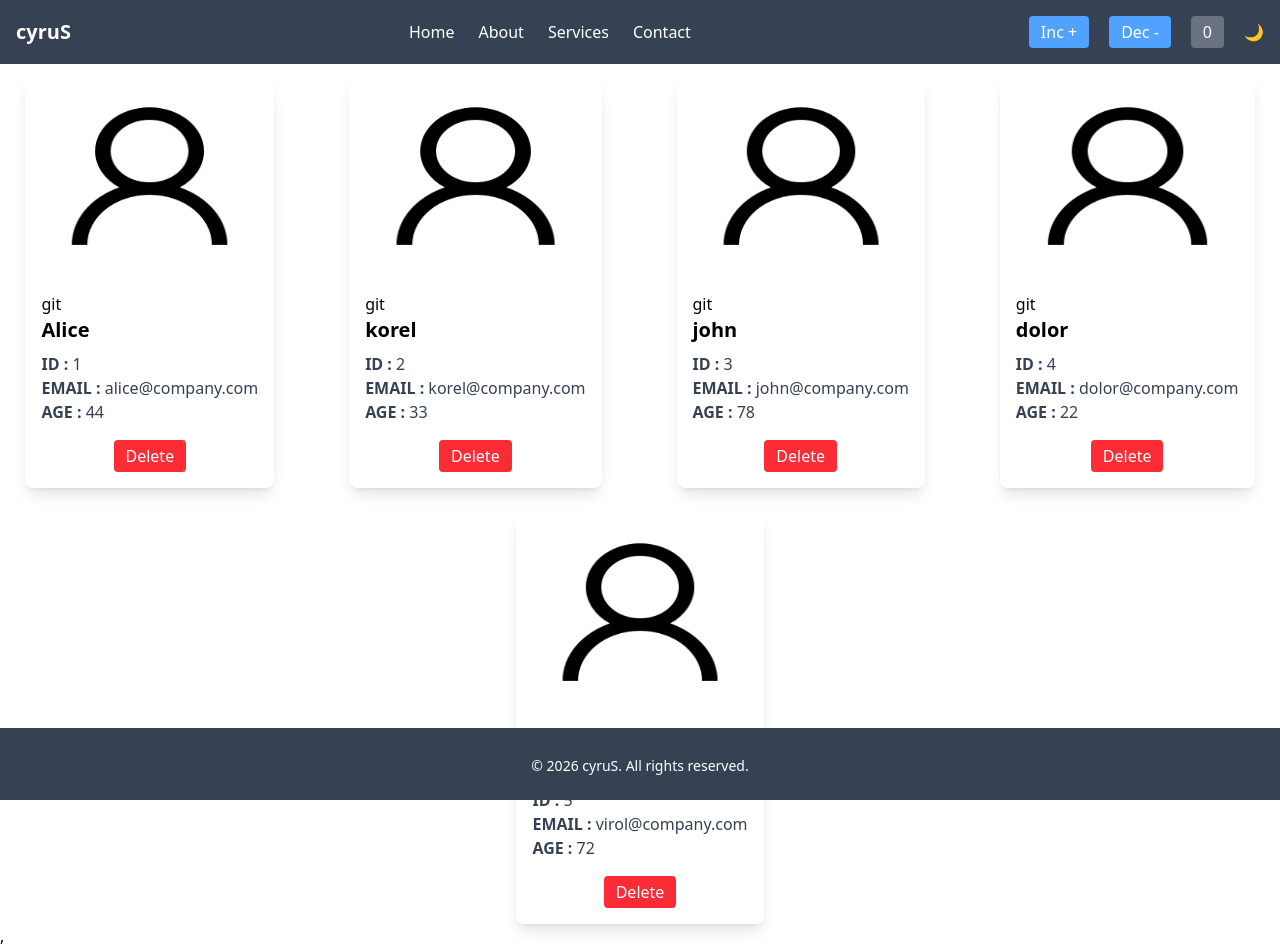
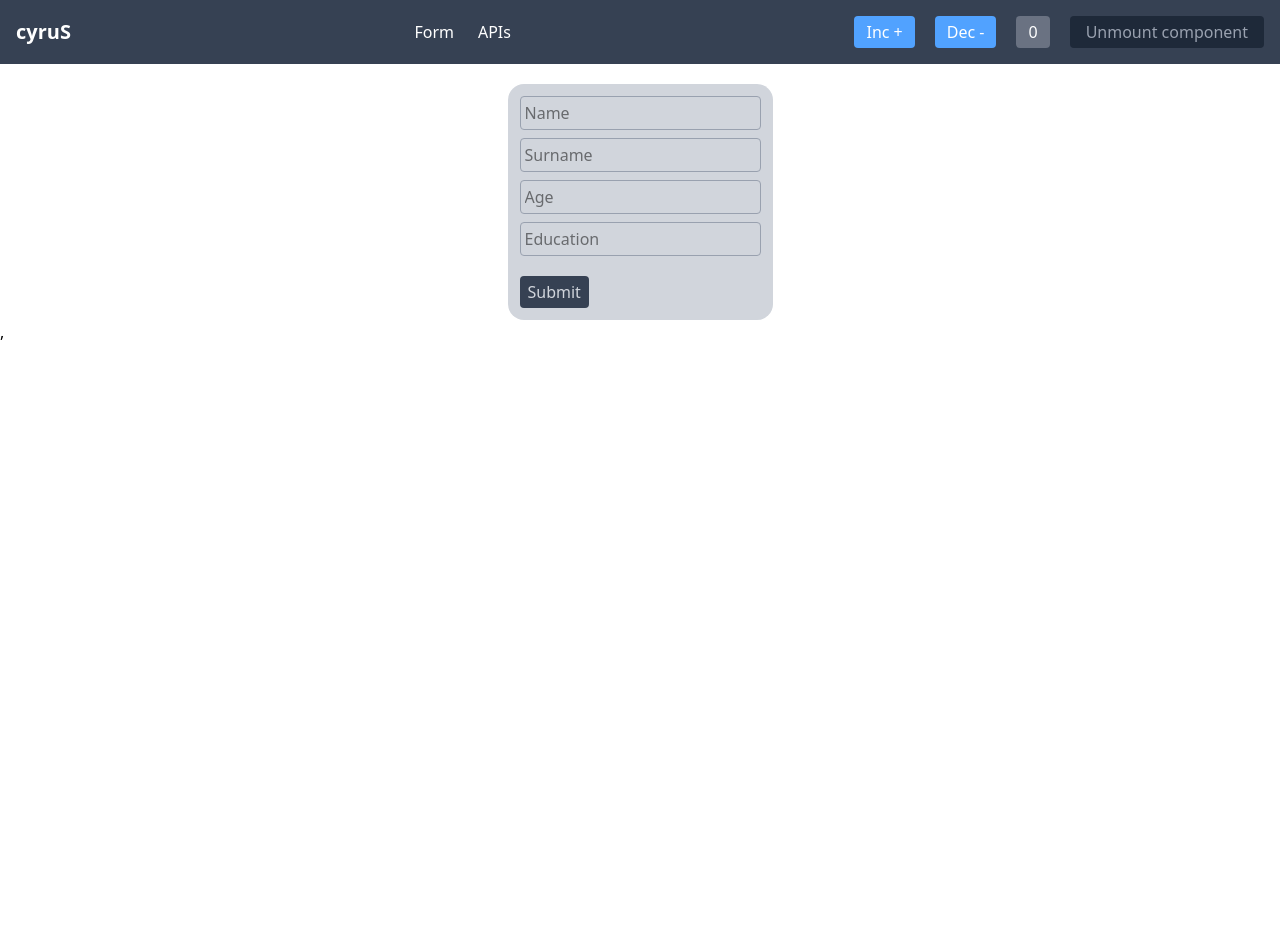
Before and after one commit to meetjethva1001/reactJs, a React (Vite) app: page /form in a window 1280 px wide. After the commit the page ends 800 px from the top, so only its background shows below. Built offline with nearby package versions, Linux system fonts and the light colour scheme.

Commit message:
implement api fetching using fetch

```diff
--- a/src/App.tsx
+++ b/src/App.tsx
@@ -4,59 +4,69 @@ import Footer from "./components/Footer"
 import Navbar from "./components/Navbar"
 import Cards from "./components/Cards"
 import { useState } from "react"
+import CleanUp from "./hooks/CleanUp"
+import Forms from "./components/Forms"
+import { Routes, Route } from 'react-router-dom'
+import APIs from "./components/APIs"
+import Loader from "./components/Loader"
 
 function App() {
   interface User {
-    id : number |null,
+    id: number | null,
     name: string | null,
     email: string | null,
     age: number | null
   }
   let userObj: User[] = [
     {
-      id:1,
+      id: 1,
       name: 'Alice',
       email: 'alice@company.com',
       age: 44
     },
     {
-      id:2,
+      id: 2,
       name: 'korel',
       email: 'korel@company.com',
       age: 33
     },
     {
-      id:3,
+      id: 3,
       name: 'john',
       email: 'john@company.com',
       age: 78
     },
     {
-      id:4,
+      id: 4,
       name: 'dolor',
       email: 'dolor@company.com',
       age: 22
     },
     {
-      id:5,
+      id: 5,
       name: 'virol',
       email: 'virol@company.com',
       age: 72
     }
   ]
   const [item, setItem] = useState(userObj)
+  const [isTrue, setIsTrue] = useState(true)
 
   function deleteHandle(id: number | null): void {
-    console.log("hit",id)
+    console.log("hit", id)
     let updatedUsers = item.filter(items => items.id !== id);
     setItem(updatedUsers);
+  }
+  function unMountingComponent() {
+    setIsTrue(false)
   }
 
   return (
     <>
-      <Navbar />
-      <div className="flex justify-around mt-3 flex-wrap gap-6">
-        {item?.map((users, index) => <Cards
+      <Navbar onClickUnmount={unMountingComponent} />
+      <Routes>
+        <Route path="/" element={<div className="flex justify-around mt-3 flex-wrap gap-6">
+          {isTrue && item?.map((users, index) => <Cards
             key={index}
             id={users.id}
             name={users.name}
@@ -65,8 +75,17 @@ function App() {
             onDelete={deleteHandle}
           />
           )}
-      </div>
-      <Footer />
+        </div>} />
+        <Route path="/form" element={<Forms />} />
+        <Route path="/apis" element={<APIs/>}/>
+        <Route path="/loader" element={<Loader/>}/>
+      </Routes>
+
+
+      {/* <CleanUp/> */}
+
+
+      {/* <Footer /> */}
     </>
   )
 }
--- /dev/null
+++ b/src/components/APIs.tsx
@@ -0,0 +1,55 @@
+import { useEffect, useState } from "react"
+import Loader from "./Loader";
+
+export default function APIs() {
+    const [users, setUsers] = useState([])
+    const [recive , setReceive] = useState(true);
+
+    async function getApiData() {
+        const response = await fetch('https://jsonplaceholder.typicode.com/users')
+        if (!response.ok) throw new Error
+        let res = await response.json()
+        setUsers(res)
+        setReceive(false)
+    }
+    useEffect(() => {
+        getApiData()
+    }, [])
+
+
+    return (
+        <>
+            <div className="flex justify-around items-center min-h-screen flex-wrap gap-6 mt-6">
+                {
+                    recive ? <Loader/> :
+                    users.length <= 0 ? 'No users Found!!' : users?.map((user : any, index : number)   => {
+                        return (
+
+                            <div key={index} className="bg-white shadow-lg rounded-2xl p-5 w-80">
+
+                                <img
+                                    src="/src/assets/user.png"
+                                    alt="card"
+                                    className="rounded-xl mb-2 w-32 mx-auto"
+                                />
+
+                                <h2 className="text-xl font-bold mb-2">{user?.name}</h2>
+
+                                <p className="text-gray-600 mb-4">
+                                   <strong>Email : </strong>{user?.email} <br />
+                                   <strong>Phone :</strong>{user?.phone}
+                                </p>
+
+                                {/* <button className="bg-blue-500 text-white px-4 py-2 rounded-lg hover:bg-blue-600 transition">
+                                    Read More
+                                </button> */}
+
+                            </div>
+                        )
+                    })
+                }
+
+            </div>
+        </>
+    )
+}
--- a/src/components/Cards.tsx
+++ b/src/components/Cards.tsx
@@ -18,7 +18,7 @@ export default function Cards({ id , name, email, age, onDelete }: CardProps) {
         />
       </div>
 
-      <div className="p-4">git
+      <div className="p-4">
         <h2 className="text-xl font-bold mb-2">{name}</h2>
 
         <p className="text-gray-700 mb-4">
--- /dev/null
+++ b/src/components/Forms.tsx
@@ -0,0 +1,87 @@
+import { useState } from "react";
+
+export default function Forms() {
+  const [formData, setFormData] = useState({
+    name: "",
+    surname: "",
+    age: "",
+    education: ""
+  });
+
+  const [submittedData, setSubmittedData] = useState<any>(null);
+
+  function handleChange(e : any ) {
+    const { name, value } = e.target;
+    setFormData((prev) => ({
+      ...prev,
+      [name]: value
+    }));
+  }
+
+  function handleSubmit(e:any ) {
+    e.preventDefault();
+    setSubmittedData(formData);
+    setFormData({ name: "", surname: "", age: "", education: "" });
+  }
+
+  return (
+    <div className="flex flex-col items-center justify-center w-full mt-5">
+      <form
+        className="bg-gray-300 p-3 rounded-2xl"
+        onSubmit={handleSubmit}
+      >
+        <input
+          type="text"
+          name="name"
+          placeholder="Name"
+          className="border border-gray-400 rounded p-1 mb-2"
+          onChange={handleChange}
+          value={formData.name}
+        />
+        <br />
+        <input
+          type="text"
+          name="surname"
+          placeholder="Surname"
+          className="border border-gray-400 rounded p-1 mb-2"
+          onChange={handleChange}
+          value={formData.surname}
+        />
+        <br />
+        <input
+          type="text"
+          name="age"
+          placeholder="Age"
+          className="border border-gray-400 rounded p-1 mb-2"
+          onChange={handleChange}
+          value={formData.age}
+        />
+        <br />
+        <input
+          type="text"
+          name="education"
+          placeholder="Education"
+          className="border border-gray-400 rounded p-1 mb-2"
+          onChange={handleChange}
+          value={formData.education}
+        />
+        <br />
+        <input
+          type="submit"
+          value="Submit"
+          className="bg-gray-700 text-gray-300 px-2 py-1 rounded mt-3 mx-auto cursor-pointer"
+        />
+      </form>
+
+      {submittedData && (
+        <div className="mt-5 bg-gray-100 p-3 rounded w-1/3">
+          <h3 className="font-bold mb-2">Submitted Data:</h3>
+          <p><strong>Name:</strong> {submittedData.name}</p>
+          <p><strong>Surname:</strong> {submittedData.surname}</p>
+          <p><strong>Age:</strong> {submittedData.age}</p>
+          <p><strong>Education:</strong> {submittedData.education}</p>
+        </div>
+      )}
+    </div>
+  );
+}
--- /dev/null
+++ b/src/components/Loader.tsx
@@ -0,0 +1,9 @@
+export default function Loader() {
+    return (
+        <>
+            <div className="flex items-center justify-center h-screen">
+                <div className="w-12 h-12 border-4 border-blue-500 border-dashed rounded-full animate-spin"></div>
+            </div>
+        </>
+    )
+}
--- a/src/components/Navbar.tsx
+++ b/src/components/Navbar.tsx
@@ -1,13 +1,13 @@
 import { useState } from "react"
 import { Link } from "react-router-dom"
 
-export default function Navbar() {
-    const [count , setCount] = useState(0)
+export default function Navbar({ onClickUnmount }: any) {
+    const [count, setCount] = useState(0)
 
-    function incrementCount():void{
-        setCount(count+1);
+    function incrementCount(): void {
+        setCount(count + 1);
     }
-    function decrementCount() : void{
+    function decrementCount(): void {
         count <= 0 ? 0 : setCount(count - 1)
     }
 
@@ -15,31 +15,24 @@ export default function Navbar() {
         <nav className="bg-gray-700 text-white">
             <div className="container mx-auto flex flex-col md:flex-row items-center justify-between px-4 py-4">
                 {/* Brand */}
-                <div className="text-xl font-bold">
+                <Link to={'/'} className="text-xl font-bold">
                     cyruS
-                </div>
+                </Link>
 
                 {/* Links */}
                 <nav className="flex gap-6 mt-2 md:mt-0">
-                    <Link to="" className="hover:text-gray-400 transition-colors">
-                        Home
+                    <Link to="/form" className="hover:text-gray-400 transition-colors">
+                        Form
                     </Link>
-                    <a href="#" className="hover:text-gray-400 transition-colors">
-                        About
-                    </a>
-                    <a href="#" className="hover:text-gray-400 transition-colors">
-                        Services
-                    </a>
-                    <a href="#" className="hover:text-gray-400 transition-colors">
-                        Contact
-                    </a>
+                    <Link to="/apis" className="hover:text-gray-400 transition-colors">
+                        APIs
+                    </Link>
                 </nav>
                 <div className="btns flex gap-5">
-                    <button className="bg-blue-400 rounded px-3 py-1 cursor-pointer hover:bg-blue-500" onClick={()=> incrementCount()}>Inc +</button>
-                    <button className="bg-blue-400 rounded px-3 py-1 cursor-pointer hover:bg-blue-500" onClick={()=> decrementCount()}>Dec -</button>
+                    <button className="bg-blue-400 rounded px-3 py-1 cursor-pointer hover:bg-blue-500" onClick={() => incrementCount()}>Inc +</button>
+                    <button className="bg-blue-400 rounded px-3 py-1 cursor-pointer hover:bg-blue-500" onClick={() => decrementCount()}>Dec -</button>
                     <button className="bg-gray-500 px-3 py-1 rounded">{count}</button>
-                    <button id="dark-mode">🌙</button>
-                    {/* <button id="light-mode">🌞</button> */}
+                    <button className="px-4 py-1 bg-gray-800 rounded text-gray-400 hover:cursor-pointer" onClick={() => onClickUnmount()}>Unmount component</button>
                 </div>
             </div>
         </nav>
--- /dev/null
+++ b/src/hooks/CleanUp.tsx
@@ -0,0 +1,22 @@
+import { useEffect, useState } from "react"
+
+export default function CleanUp() {
+
+    const [count, setCount] = useState(0)
+
+    useEffect(() => {
+        const time = setInterval(() => {
+            setCount(pre => pre + 1)
+        }, 1000);
+
+        return ()=>{
+            clearInterval(time)
+        }
+    }, [])
+
+    return (
+        <>
+            {count}
+        </>
+    )
+}
```
Lines whose indentation alone changed are shown as unchanged.
